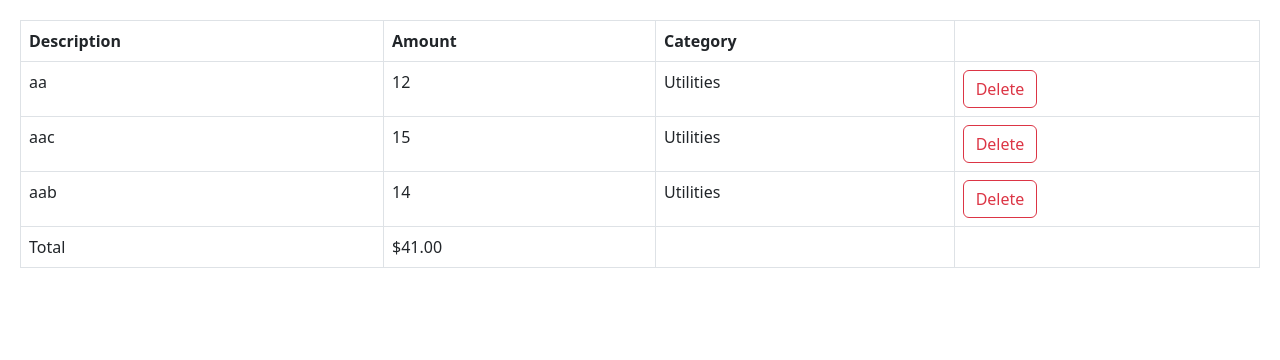
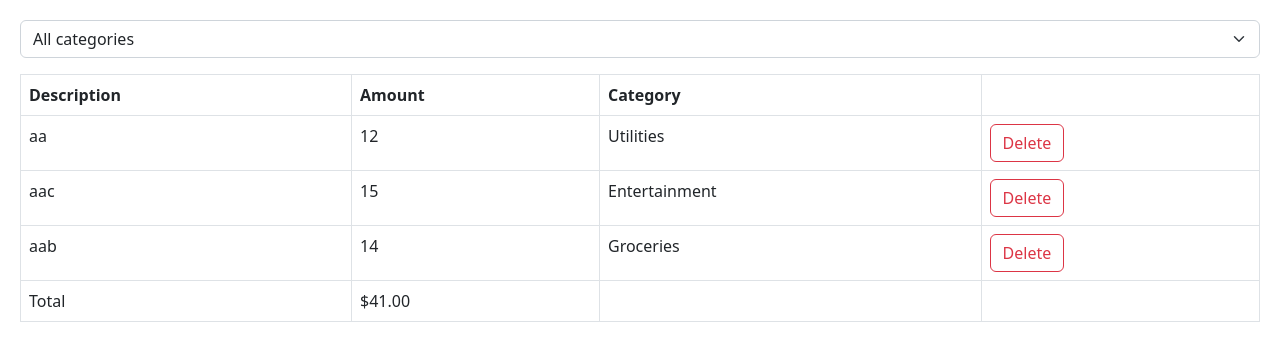
Before and after one commit to Amumug/mosh-react-app, a React (Vite) app: page / in a window 1280 px wide. Shown: the top 360 px of the page. Built offline with nearby package versions, Linux system fonts and the light colour scheme.

Commit message:
React App

```diff
--- a/src/App.tsx
+++ b/src/App.tsx
@@ -1,17 +1,26 @@
 import { useState } from "react";
 import ExpenseList from "./components/expense-tracker/components/ExpenseList";
+import ExpenseFilter from "./components/expense-tracker/components/ExpenseFilter";
 
 function App() {
+  const [selectedCategory, setSelectedCategory] = useState('')
   const [expenses, setExpenses] = useState([
     { id: 1, description: "aa", amount: 12, category: "Utilities" },
-    { id: 3, description: "aac", amount: 15, category: "Utilities" },
-    { id: 2, description: "aab", amount: 14, category: "Utilities" },
+    { id: 3, description: "aac", amount: 15, category: "Entertainment" },
+    { id: 2, description: "aab", amount: 14, category: "Groceries" },
 
   ]);
+
+  const visibleExpenses = selectedCategory ? expenses.filter((e) => e.category === selectedCategory) : expenses
+
   return (
+
     <div>
+    <div className="mb-3">
+      <ExpenseFilter onSelectCategory={category => setSelectedCategory(category)}/>
+    </div>
       <ExpenseList
-        expenses={expenses}
+        expenses={visibleExpenses}
         onDelete={(id) => setExpenses(expenses.filter((e) => e.id !== id))}
       />
     </div>
--- /dev/null
+++ b/src/components/expense-tracker/components/ExpenseFilter.tsx
@@ -0,0 +1,18 @@
+import React from 'react'
+
+interface Props{
+    onSelectCategory: (category: string) => void
+}
+
+const ExpenseFilter = ({ onSelectCategory }: Props) => {
+  return (
+    <select className="form-select" onChange={(event) => onSelectCategory(event.target.value)}>
+        <option value="">All categories</option>
+        <option value="Groceries">Groceries</option>
+        <option value="Utilities">Utilities</option>
+        <option value="Entertainment">Entertainment</option>
+    </select>
+  )
+}
+
+export default ExpenseFilter
--- a/src/components/expense-tracker/components/ExpenseList.tsx
+++ b/src/components/expense-tracker/components/ExpenseList.tsx
@@ -13,6 +13,8 @@
 }
 
 const ExpenseList = ({ expenses, onDelete }: Props) => {
+  if (expenses.length === 0) return null;
+
   return (
     <table className="table table-bordered">
       <thead>
@@ -24,7 +26,7 @@
         </tr>
       </thead>
       <tbody>
-        {expenses.map((expense) =>
+        {expenses.map((expense) => (
           <tr key={expense.id}>
             <td>{expense.description}</td>
             <td>{expense.amount}</td>
@@ -38,13 +40,16 @@
               </button>
             </td>
           </tr>
-        )}
+        ))}
       </tbody>
       <tfoot>
         <tr>
           <td>Total</td>
           <td>
-            ${expenses.reduce((acc, expense) => expense.amount + acc, 0).toFixed(2)}
+            $
+            {expenses
+              .reduce((acc, expense) => expense.amount + acc, 0)
+              .toFixed(2)}
           </td>
           <td></td>
           <td></td>
```
